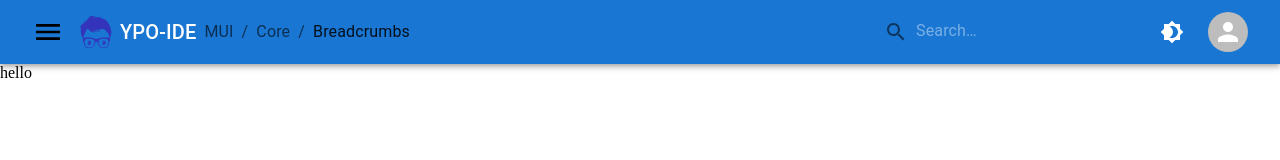
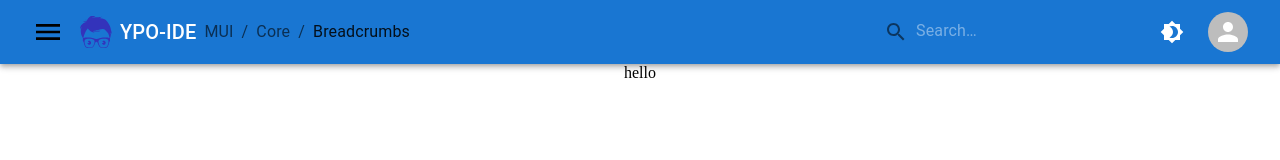
Before and after one commit to orlinzer/ypo-ide, a Next.js app: page / in a window 1280 px wide. Shown: the top 160 px of the page. Built offline with nearby package versions, Linux system fonts and the light colour scheme.

Commit message:
update page positioning

```diff
--- a/components/Layout/Layout.tsx
+++ b/components/Layout/Layout.tsx
@@ -1,3 +1,4 @@
+import { Box, Grid } from "@mui/material";
 import Head from "next/head";
 import { Fragment, ReactNode, useState } from "react";
 import * as rdd from 'react-device-detect'
@@ -61,17 +62,26 @@ export default function Layout({ children }: LayoutProps) {
         <link rel="icon" href="/logo.svg" type="image/svg+xml" />
       </Head>
 
+      <Box sx={{
+        minHeight: "100vh",
+        display: "flex",
+        flexDirection: "column",
+        flexWrap: "nowrap",
+        alignItems: ""
+      }}>
+
         <Header />
 
         <Main>
-        {console.log(rdd)}
-        {console.log(rdd.isMobile)}
+          {/* {console.log(rdd)} */}
+          {/* {console.log(rdd.isMobile)} */}
           {children}
           {/* {children(rdd)} */}
           {/* {props.children(rdd)} */}
         </Main>
 
         <Footer />
+      </Box>
     </Fragment>
   )
 }
--- a/components/Main/Main.tsx
+++ b/components/Main/Main.tsx
@@ -1,8 +1,11 @@
+import { Box } from "@mui/material";
+import { ReactNode } from "react";
 
 interface MainProps {
-  children: JSX.Element;
+  // children: JSX.Element;
   // children?: any;
   // children: IntrinsicAttributes;
+  children: ReactNode;
 }
 
 interface MainState {
@@ -16,8 +19,16 @@ interface MainState {
 
 export default function Main({ children }: MainProps) {
   return (
-    <main>
+    <Box
+      component="main"
+      sx={{
+        display: "flex",
+        flexWrap: "nowrap",
+        flexDirection: "column",
+        flexGrow: 1,
+        alignItems: "center"
+      }}>
       {children}
-    </main>
+    </Box>
   )
 }
```
Lines whose indentation alone changed are shown as unchanged.
